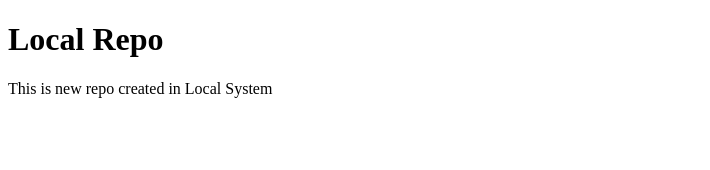
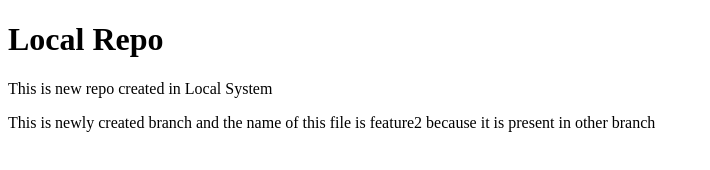
Before and after one commit to rajgupta0360/localrepo, a plain HTML site: page index.htm in a window 1280 px wide. Shown: the whole page, without its empty margins (0-710 px from the left). Drawn offline with Linux system fonts and the light colour scheme.

Commit message:
I am fustrated

```diff
--- a/index.htm
+++ b/index.htm
@@ -8,5 +8,6 @@
 <body>
     <h1>Local Repo</h1>
     <p>This is new repo created in Local System</p>
+    <p>This is newly created branch and the name of this file is feature2 because it is present in other branch</p>
 </body>
 </html>
```
